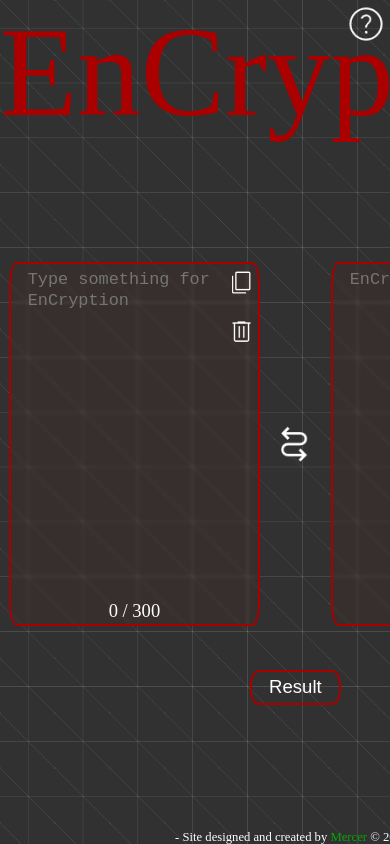
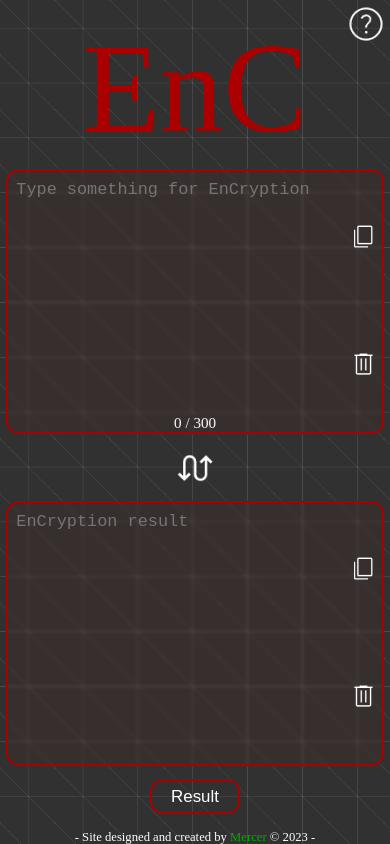
Before and after one commit to AleksMercer/EnDeCryption, a React (Create React App) app: page / in a window 390 px wide. Built offline with nearby package versions, Linux system fonts and the light colour scheme; a web font is replaced by a local one.

Commit message:
08.08.2023 / mobile version

```diff
--- a/src/components/Header.jsx
+++ b/src/components/Header.jsx
@@ -13,7 +13,7 @@ function Header() { /* Here i need to make info field with (modal window) */
     <header>
 
       <h1>
-        { modeState ? 'EnCryption' : 'DeCryption' }
+        { modeState ? <span>EnC<span className='full-name'>ryption</span></span> : <span>DeC<span className='full-name'>ryption</span></span> }
       </h1>
 
       <button className='info-btn' >
--- a/src/style/scss/_common.scss
+++ b/src/style/scss/_common.scss
@@ -1,3 +1,5 @@
+$border-radius: 1.5vh;
+
 /* - common settings - */
 
 html, body, #root {
@@ -13,6 +15,7 @@ body {
 
   * > img.info-icon, * > img.swap-icon { //icon height
     height: 5vh;
+    border-radius: 50%;
   }
 
   #root {
@@ -95,7 +98,7 @@ body {
 header {
 
   h1 {
-    margin: 1.5% 0% 0% 0%;
+    margin: 3vh 0 0 0;
     font-family: 'Libre Barcode 39 Text';
     font-size: 15vh;
   }
@@ -108,9 +111,10 @@ header {
 
     .info-icon {
       transition: all 0.2s ease;
-      border-radius: 50%;
     }
   }
+
+  /* copy-tip "copied" */
 
   .copy-tip {
     position: fixed;
@@ -121,7 +125,9 @@ header {
 
     font-size: 1.8vh;
     padding: 1vh 3.5vh;
-    border-radius: 10% / 50%;
+    border-radius: $border-radius;
+
+    z-index: 99;
   }
 
   .copy-tip.active {
@@ -138,6 +144,7 @@ header {
       filter: opacity(100%);
     }
   }
+  /*-------------------*/
 }
 
 main {
@@ -155,9 +162,9 @@ main {
       textarea {
         height: 100%;
         width: 100%;
-        padding: 2% 4vh 2% 2vh;
+        padding: 2vh 4vh 0 2vh;
 
-        border-radius: 3% 3% 3% 3% / 6% 6% 6% 6%;
+        border-radius: $border-radius;
         backdrop-filter: blur(0.2vh);
 
         resize: none;
@@ -169,7 +176,7 @@ main {
       }
 
       ::-webkit-scrollbar {
-        width: 1vh;
+        width: 0.5vh;
         background-color: rgba(0, 0, 0, 0);
       }
 
@@ -184,10 +191,14 @@ main {
         left: 50%;
         transform: translateX(-50%);
 
+        backdrop-filter: blur(1vh);
+        color: white;
+
         font-size: 2.2vh;
       }
 
       /* button into textarea */
+
       .copy-btn, .clean-btn {
         position: absolute;
         right: 1.5%;
@@ -212,7 +223,6 @@ main {
       transform: rotate(90deg);
 
       .swap-icon {
-        border-radius: 50%;
         transition: all 0.3s ease;
       }
 
@@ -230,7 +240,7 @@ main {
     justify-self: center;
     padding: 0.75% 3%;
 
-    border-radius: 10% 10% 10% 10% / 40% 40% 40% 40%;
+    border-radius: $border-radius;
     font-size: 2.2vh;
 
     transition: all 0.15s ease-out;
--- /dev/null
+++ b/src/style/scss/_mobile.scss
@@ -0,0 +1,52 @@
+$gap: 2%;
+
+@media (max-width: 700px) {
+
+  body > #root {
+
+    row-gap: $gap;
+
+    .full-name {
+      display: none;
+    }
+
+    main {
+      row-gap: $gap;
+
+      .windows {
+        @include grid_template(1fr auto 1fr / minmax(auto, 650px));
+        row-gap: $gap;
+
+        textarea {
+          padding: 1vh 4vh 0 1vh;
+          margin-bottom: 4vh;
+        }
+
+        .symbol-counter {
+          font-size: 1.8vh;
+        }
+
+        .copy-btn {
+          top: 20%;
+        }
+
+        .clean-btn {
+          top: 68%;
+        }
+
+        .mode-swap {
+          transform: rotate(0deg);
+        }
+      }
+
+      .result {
+        padding: 1.5% 5%;
+        font-size: 2vh;
+      }
+
+      .result:active {
+        padding: 1.5% 7%;
+      }
+    }
+  }
+}
--- a/src/style/scss/_theme-color.scss
+++ b/src/style/scss/_theme-color.scss
@@ -39,10 +39,6 @@ body.encryption {
 
       ::-webkit-scrollbar-thumb {
         background-color: $red;
-      }
-
-      .symbol-counter {
-        color: white;
       }
 
       .result {
@@ -97,10 +93,6 @@ body.decryption {
         background-color: $green;
       }
 
-      .symbol-counter {
-        color: black;
-      }
-
       .result {
         border: $border-green;
       }
@@ -116,3 +108,47 @@ body.decryption {
 
   }
 }
+
+/*---------Mobile-breakpoint------------*/
+
+@media (max-width: 700px) {
+body.encryption {
+  #root {
+
+    * > img.info-icon:hover, * > img.swap-icon:hover {
+      filter: invert(100%);
+      background-color: rgba(255, 255, 255, 0);
+      box-shadow: 0 0 0 0 rgba(255, 255, 255, 0);
+    }
+
+    main {
+      .result:hover {
+        background-color: rgba(255, 255, 255, 0);
+      }
+      .result:active {
+        background-color: $red;
+      }
+    }
+  }
+}
+
+body.decryption {
+  #root {
+
+    * > img.info-icon:hover, * > img.swap-icon:hover {
+      filter: invert(0%);
+      background-color: rgba(255, 255, 255, 0);
+      box-shadow: 0 0 0 0 rgba(255, 255, 255, 0);
+    }
+
+    main {
+      .result:hover {
+        background-color: rgba(255, 255, 255, 0);
+      }
+      .result:active {
+        background-color: $green;
+      }
+    }
+  }
+}
+}
--- a/src/style/style.css
+++ b/src/style/style.css
@@ -127,6 +127,7 @@ body * > img, body * > button, body h1 {
 }
 body * > img.info-icon, body * > img.swap-icon {
   height: 5vh;
+  border-radius: 50%;
 }
 body #root {
   background: url("./media/pattern.png");
@@ -217,8 +218,12 @@ body #root {
   }
 }
 
+header {
+  /* copy-tip "copied" */
+  /*-------------------*/
+}
 header h1 {
-  margin: 1.5% 0% 0% 0%;
+  margin: 3vh 0 0 0;
   font-family: "Libre Barcode 39 Text";
   font-size: 15vh;
 }
@@ -231,7 +236,6 @@ header .info-btn {
 header .info-btn .info-icon {
   -webkit-transition: all 0.2s ease;
   transition: all 0.2s ease;
-  border-radius: 50%;
 }
 header .copy-tip {
   position: fixed;
@@ -246,7 +250,8 @@ header .copy-tip {
           user-select: none;
   font-size: 1.8vh;
   padding: 1vh 3.5vh;
-  border-radius: 10%/50%;
+  border-radius: 1.5vh;
+  z-index: 99;
 }
 header .copy-tip.active {
   -webkit-animation: copyTip 1s ease-in;
@@ -296,8 +301,8 @@ main .windows_left, main .windows_right {
 main .windows_left textarea, main .windows_right textarea {
   height: 100%;
   width: 100%;
-  padding: 2% 4vh 2% 2vh;
-  border-radius: 3% 3% 3% 3%/6% 6% 6% 6%;
+  padding: 2vh 4vh 0 2vh;
+  border-radius: 1.5vh;
   -webkit-backdrop-filter: blur(0.2vh);
           backdrop-filter: blur(0.2vh);
   resize: none;
@@ -307,7 +312,7 @@ main .windows_left textarea, main .windows_right textarea {
   font-size: 2vh;
 }
 main .windows_left ::-webkit-scrollbar, main .windows_right ::-webkit-scrollbar {
-  width: 1vh;
+  width: 0.5vh;
   background-color: rgba(0, 0, 0, 0);
 }
 main .windows_left ::-webkit-scrollbar-track, main .windows_right ::-webkit-scrollbar-track {
@@ -321,6 +326,9 @@ main .windows_left .symbol-counter, main .windows_right .symbol-counter {
   -webkit-transform: translateX(-50%);
       -ms-transform: translateX(-50%);
           transform: translateX(-50%);
+  -webkit-backdrop-filter: blur(1vh);
+          backdrop-filter: blur(1vh);
+  color: white;
   font-size: 2.2vh;
 }
 main .windows_left .copy-btn, main .windows_left .clean-btn, main .windows_right .copy-btn, main .windows_right .clean-btn {
@@ -344,7 +352,6 @@ main .windows .mode-swap {
           transform: rotate(90deg);
 }
 main .windows .mode-swap .swap-icon {
-  border-radius: 50%;
   -webkit-transition: all 0.3s ease;
   transition: all 0.3s ease;
 }
@@ -361,7 +368,7 @@ main .windows .mode-swap .unrotate {
 main .result {
   justify-self: center;
   padding: 0.75% 3%;
-  border-radius: 10% 10% 10% 10%/40% 40% 40% 40%;
+  border-radius: 1.5vh;
   font-size: 2.2vh;
   -webkit-transition: all 0.15s ease-out;
   transition: all 0.15s ease-out;
@@ -376,6 +383,47 @@ footer {
   font-size: 1.5vh;
 }
 
+@media (max-width: 700px) {
+  body > #root {
+    row-gap: 2%;
+  }
+  body > #root .full-name {
+    display: none;
+  }
+  body > #root main {
+    row-gap: 2%;
+  }
+  body > #root main .windows {
+    display: grid;
+    grid-template: 1fr auto 1fr/minmax(auto, 650px);
+    row-gap: 2%;
+  }
+  body > #root main .windows textarea {
+    padding: 1vh 4vh 0 1vh;
+    margin-bottom: 4vh;
+  }
+  body > #root main .windows .symbol-counter {
+    font-size: 1.8vh;
+  }
+  body > #root main .windows .copy-btn {
+    top: 20%;
+  }
+  body > #root main .windows .clean-btn {
+    top: 68%;
+  }
+  body > #root main .windows .mode-swap {
+    -webkit-transform: rotate(0deg);
+        -ms-transform: rotate(0deg);
+            transform: rotate(0deg);
+  }
+  body > #root main .result {
+    padding: 1.5% 5%;
+    font-size: 2vh;
+  }
+  body > #root main .result:active {
+    padding: 1.5% 7%;
+  }
+}
 /*---------EnCryption-Theme------------*/
 body.encryption #root {
   background-color: rgb(49, 49, 49);
@@ -405,9 +453,6 @@ body.encryption #root main textarea {
 }
 body.encryption #root main ::-webkit-scrollbar-thumb {
   background-color: #A00;
-}
-body.encryption #root main .symbol-counter {
-  color: white;
 }
 body.encryption #root main .result {
   border: 0.25vh solid #A00;
@@ -449,9 +494,6 @@ body.decryption #root main textarea {
 body.decryption #root main ::-webkit-scrollbar-thumb {
   background-color: #0A0;
 }
-body.decryption #root main .symbol-counter {
-  color: black;
-}
 body.decryption #root main .result {
   border: 0.25vh solid #0A0;
 }
@@ -462,4 +504,33 @@ body.decryption #root footer > div > span > a {
   color: #A00;
 }
 
+/*---------Mobile-breakpoint------------*/
+@media (max-width: 700px) {
+  body.encryption #root * > img.info-icon:hover, body.encryption #root * > img.swap-icon:hover {
+    -webkit-filter: invert(100%);
+            filter: invert(100%);
+    background-color: rgba(255, 255, 255, 0);
+    -webkit-box-shadow: 0 0 0 0 rgba(255, 255, 255, 0);
+            box-shadow: 0 0 0 0 rgba(255, 255, 255, 0);
+  }
+  body.encryption #root main .result:hover {
+    background-color: rgba(255, 255, 255, 0);
+  }
+  body.encryption #root main .result:active {
+    background-color: #A00;
+  }
+  body.decryption #root * > img.info-icon:hover, body.decryption #root * > img.swap-icon:hover {
+    -webkit-filter: invert(0%);
+            filter: invert(0%);
+    background-color: rgba(255, 255, 255, 0);
+    -webkit-box-shadow: 0 0 0 0 rgba(255, 255, 255, 0);
+            box-shadow: 0 0 0 0 rgba(255, 255, 255, 0);
+  }
+  body.decryption #root main .result:hover {
+    background-color: rgba(255, 255, 255, 0);
+  }
+  body.decryption #root main .result:active {
+    background-color: #0A0;
+  }
+}
 /* ------------------- */
--- a/src/style/style.scss
+++ b/src/style/style.scss
@@ -15,6 +15,8 @@
 
 @import "./scss/common";
 
+@import "./scss/mobile";
+
 @import "./scss/theme-color";
 
 /* ------------------- */
```
